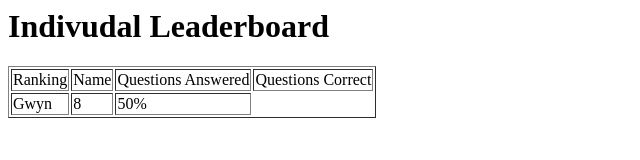
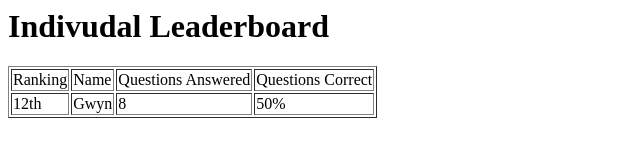
Before and after one commit to gwyn-foster/openhacks, a website: page ind_leaderboard.html in a window 1280 px wide. Shown: the whole page, without its empty margins (0-640 px from the left). Drawn offline with Linux system fonts and the light colour scheme.

Commit message:
Table made

```diff
--- a/ind_leaderboard.html
+++ b/ind_leaderboard.html
@@ -10,6 +10,7 @@
 
            </tr>
            <tr>
+                   <td> 12th </td>
                    <td> Gwyn</td>
                    <td> 8 </td>
                    <td> 50% </td>
```
Also changed, not shown: team_leaderboard.html (+1 -3 lines).
